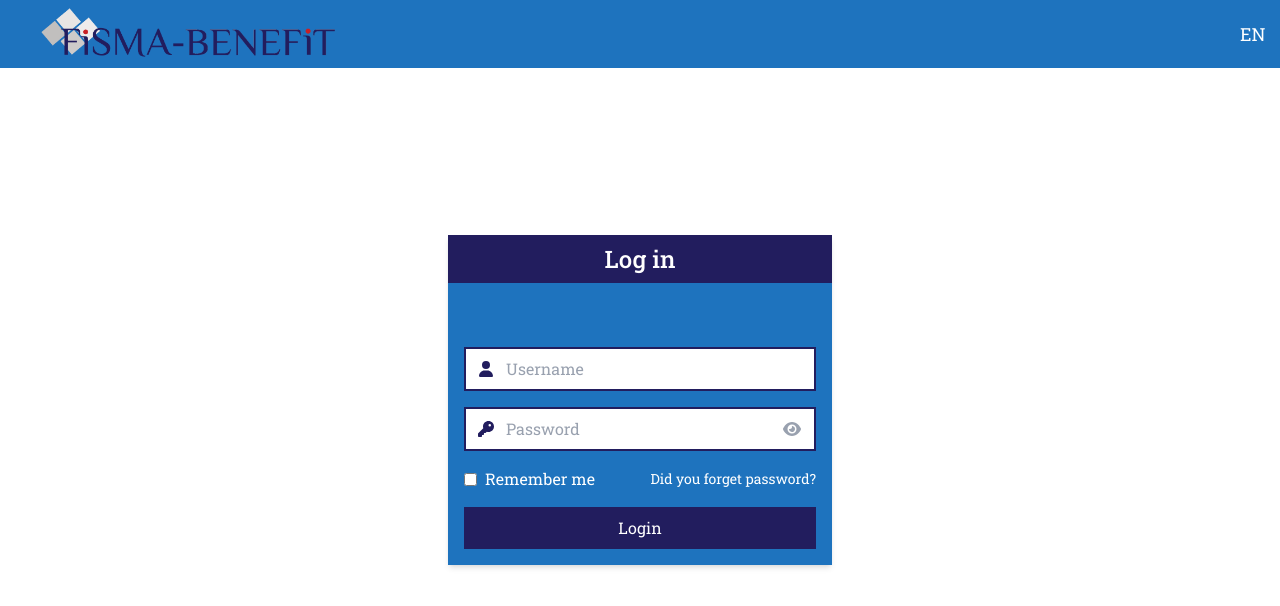
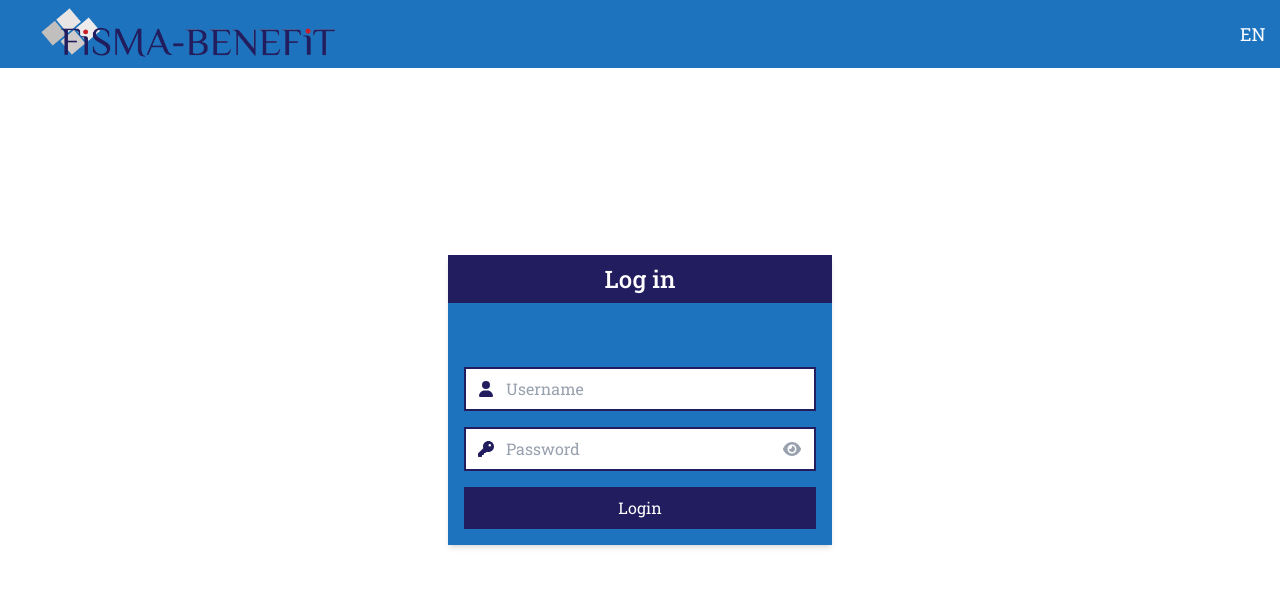
Before and after one commit to fisma-benefit-app/benefit-app, a React (Vite) app in the folder frontend/: page /#/login in a window 1280 px wide. Shown: the top 606 px of the page. Built offline with nearby package versions, Linux system fonts and the light colour scheme; no server answers.

Commit message:
chore: commented out Remember me and Forgot password from LoginForm.tsx

```diff
--- a/frontend/src/components/LoginForm.tsx
+++ b/frontend/src/components/LoginForm.tsx
@@ -10,7 +10,7 @@ import DotLoadingSpinner from './DotLoadingSpinner';
 export default function LoginForm() {
   const [username, setUsername] = useState<string>('');
   const [password, setPassword] = useState<string>('');
-  const [rememberMe, setRememberMe] = useState<boolean>(false);
+  //const [rememberMe, setRememberMe] = useState<boolean>(false);
   const [showPassword, setShowPassword] = useState<boolean>(false);
   const [loginError, setLoginError] = useState<string | null>(null)
   const [showLoginError, setShowLoginError] = useState<boolean>(false);
@@ -98,7 +98,8 @@ export default function LoginForm() {
             </button>
           </div>
 
-          <div className="flex justify-between items-center mb-4 text-white">
+          {/* TODO: Remember me and forgot password?  */}
+          {/* <div className="flex justify-between items-center mb-4 text-white">
             <label className="flex items-center">
               <input
                 type="checkbox"
@@ -109,7 +110,7 @@ export default function LoginForm() {
               {translation.rememberMe}
             </label>
             <a href="#" className="text-white text-sm hover:underline">{translation.forgotPassword}</a>
-          </div>
+          </div> */}
 
           <button
             type="submit"
```
